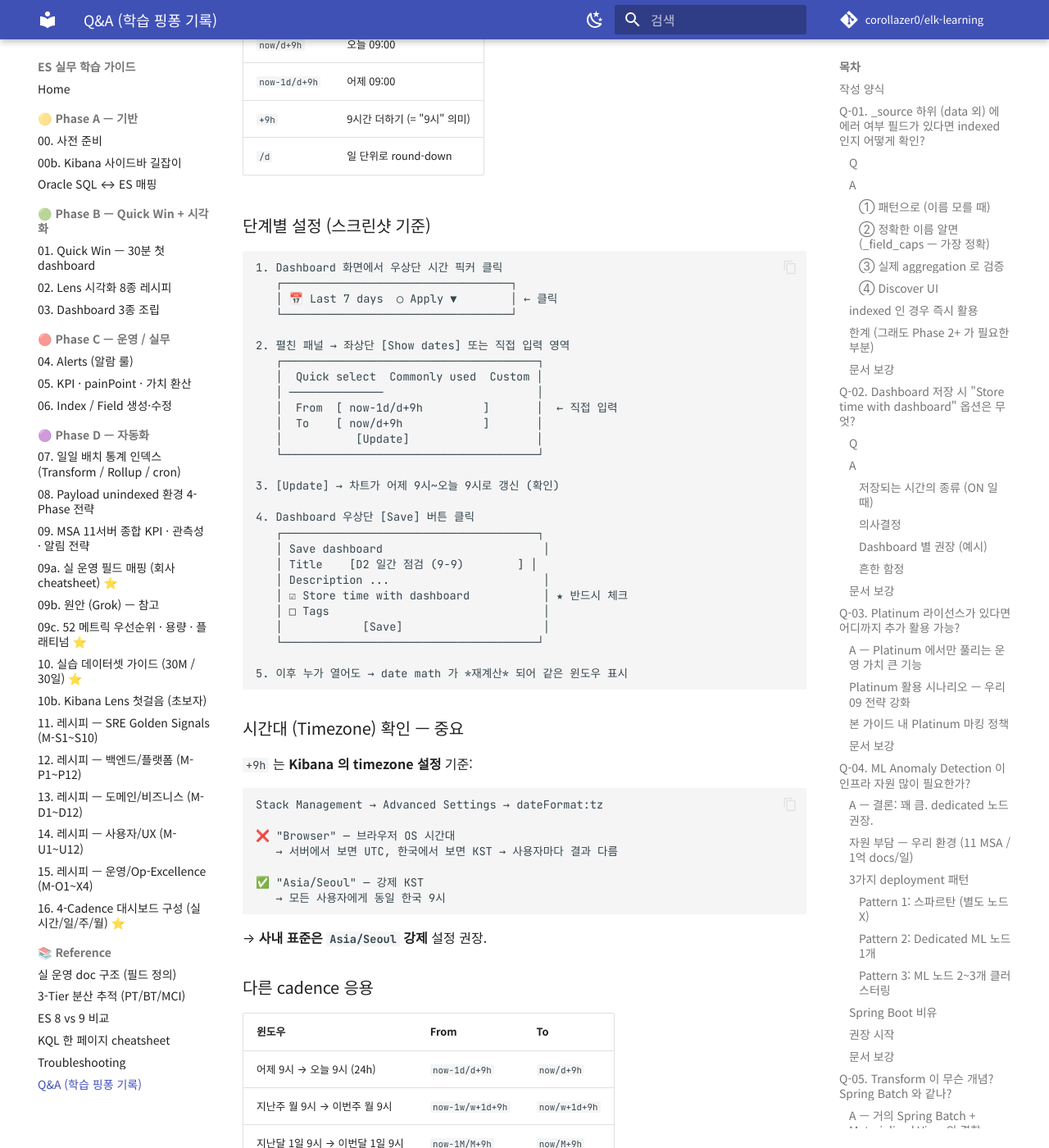
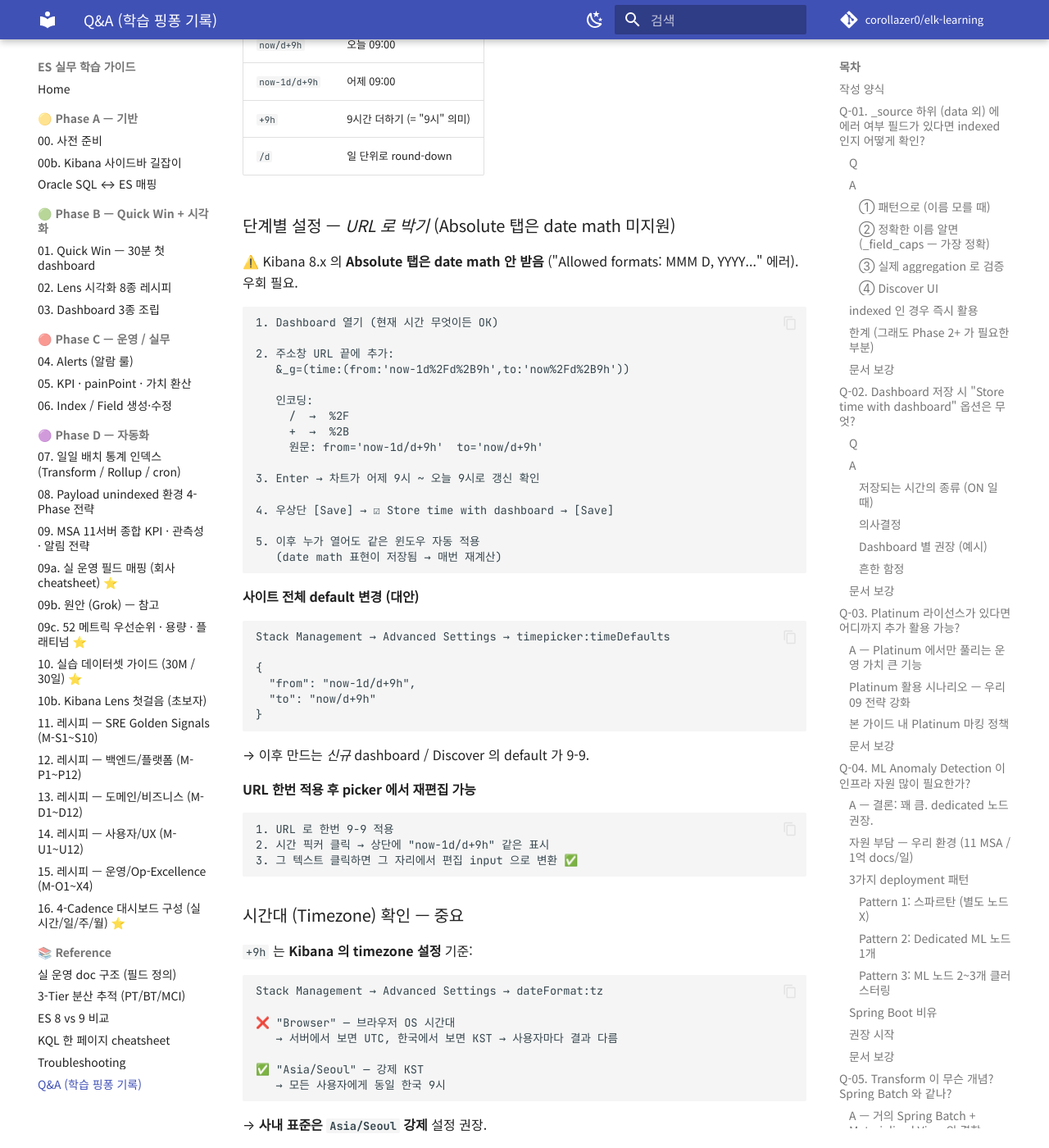
Before and after one commit to corollazer0/elk-learning, an MkDocs documentation site: the page built from docs/99-qna.md, in a window 1280 px wide and 1400 px high, scrolled down 20650 px. Shown: the whole window at 82% size. Built offline with MkDocs 1.6.1 and Material for MkDocs 9.7.7, drawn with Linux system fonts in a browser that asks for light colours; comment, search, counter and statistics services are not loaded.

Commit message:
docs(qna): Q-14 Kibana 8.x Absolute 탭 date math 미지원 — URL 우회법
Co-Authored-By: Claude Opus 4.7 (1M context) <noreply@anthropic.com>

````diff
--- a/docs/99-qna.md
+++ b/docs/99-qna.md
@@ -758,36 +758,48 @@ To:    now/d+9h          ← 오늘 09:00 (KST)
 | `+9h` | 9시간 더하기 (= "9시" 의미) |
 | `/d` | 일 단위로 round-down |
 
-### 단계별 설정 (스크린샷 기준)
+### 단계별 설정 — *URL 로 박기* (Absolute 탭은 date math 미지원)
+
+⚠️ Kibana 8.x 의 **Absolute 탭은 date math 안 받음** ("Allowed formats: MMM D, YYYY..." 에러). 우회 필요.
 
 ```
-1. Dashboard 화면에서 우상단 시간 픽커 클릭
-   ┌──────────────────────────────────┐
-   │ 📅 Last 7 days  ◯ Apply ▼        │ ← 클릭
-   └──────────────────────────────────┘
+1. Dashboard 열기 (현재 시간 무엇이든 OK)
 
-2. 펼친 패널 → 좌상단 [Show dates] 또는 직접 입력 영역
-   ┌──────────────────────────────────────┐
-   │  Quick select  Commonly used  Custom │
-   │ ──────────────                       │
-   │  From  [ now-1d/d+9h         ]       │  ← 직접 입력
-   │  To    [ now/d+9h            ]       │
-   │           [Update]                   │
-   └──────────────────────────────────────┘
+2. 주소창 URL 끝에 추가:
+   &_g=(time:(from:'now-1d%2Fd%2B9h',to:'now%2Fd%2B9h'))
 
-3. [Update] → 차트가 어제 9시~오늘 9시로 갱신 (확인)
+   인코딩:
+     /  →  %2F
+     +  →  %2B
+     원문: from='now-1d/d+9h'  to='now/d+9h'
 
-4. Dashboard 우상단 [Save] 버튼 클릭
-   ┌──────────────────────────────────────┐
-   │ Save dashboard                        │
-   │ Title    [D2 일간 점검 (9-9)        ] │
-   │ Description ...                       │
-   │ ☑ Store time with dashboard           │ ★ 반드시 체크
-   │ □ Tags                                │
-   │            [Save]                     │
-   └──────────────────────────────────────┘
+3. Enter → 차트가 어제 9시 ~ 오늘 9시로 갱신 확인
 
-5. 이후 누가 열어도 → date math 가 *재계산* 되어 같은 윈도우 표시
+4. 우상단 [Save] → ☑ Store time with dashboard → [Save]
+
+5. 이후 누가 열어도 같은 윈도우 자동 적용
+   (date math 표현이 저장됨 → 매번 재계산)
+```
+
+#### 사이트 전체 default 변경 (대안)
+
+```
+Stack Management → Advanced Settings → timepicker:timeDefaults
+
+{
+  "from": "now-1d/d+9h",
+  "to": "now/d+9h"
+}
+```
+
+→ 이후 만드는 *신규* dashboard / Discover 의 default 가 9-9.
+
+#### URL 한번 적용 후 picker 에서 재편집 가능
+
+```
+1. URL 로 한번 9-9 적용
+2. 시간 픽커 클릭 → 상단에 "now-1d/d+9h" 같은 표시
+3. 그 텍스트 클릭하면 그 자리에서 편집 input 으로 변환 ✅
 ```
 
 ### 시간대 (Timezone) 확인 — 중요
````
